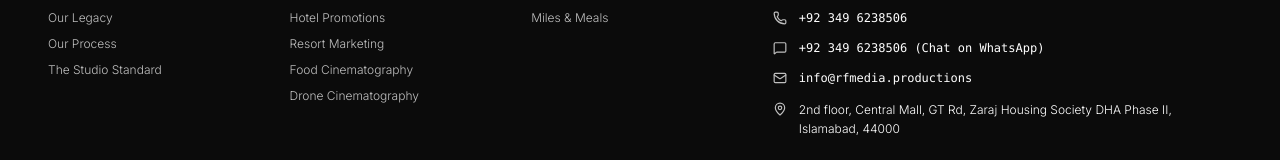
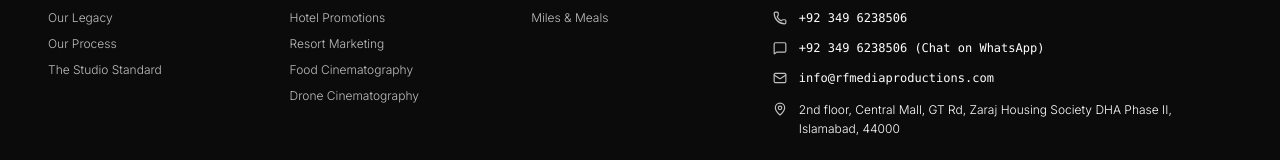
Before and after one commit to RFTechnologies/rf-media-productions, a React (Vite) app: page / in a window 1280 px wide. Shown: the part 10183-10343 px from the top of the page. Built offline with nearby package versions, Linux system fonts and the light colour scheme.

Commit message:
email changes

```diff
--- a/src/components/FooterSection.tsx
+++ b/src/components/FooterSection.tsx
@@ -155,9 +155,13 @@ export default function FooterSection() {
               </li>
               <li className="flex items-center gap-3">
                 <Mail size={14} className="text-luxury-silver shrink-0" />
-                <span className="text-white hover:text-luxury-gold transition-colors font-mono">
-                  info@rfmedia.productions
-                </span>
+                <a className="text-white hover:text-luxury-gold transition-colors font-mono"
+                  href="mailto:info@rfmediaproductions.com"
+                  target="_blank"
+                  rel="noopener noreferrer"
+                >
+                  info@rfmediaproductions.com
+                </a>
               </li>
               <li className="flex items-start gap-3">
                 <MapPin size={14} className="text-luxury-silver shrink-0 mt-0.5" />
```
